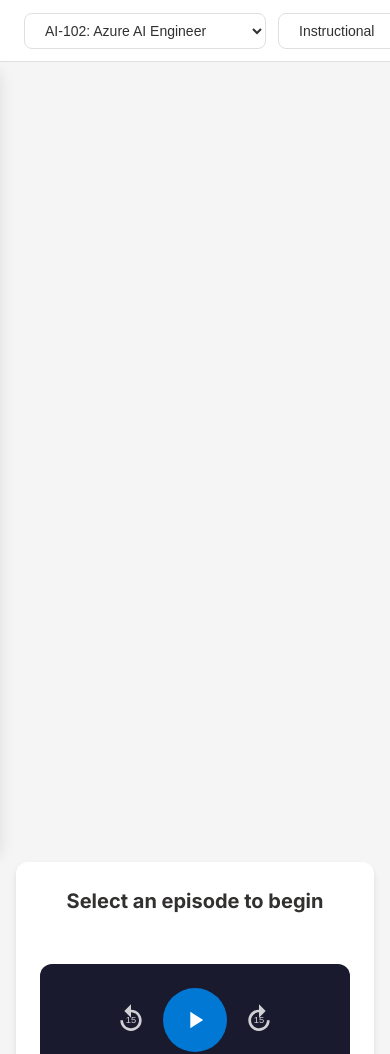
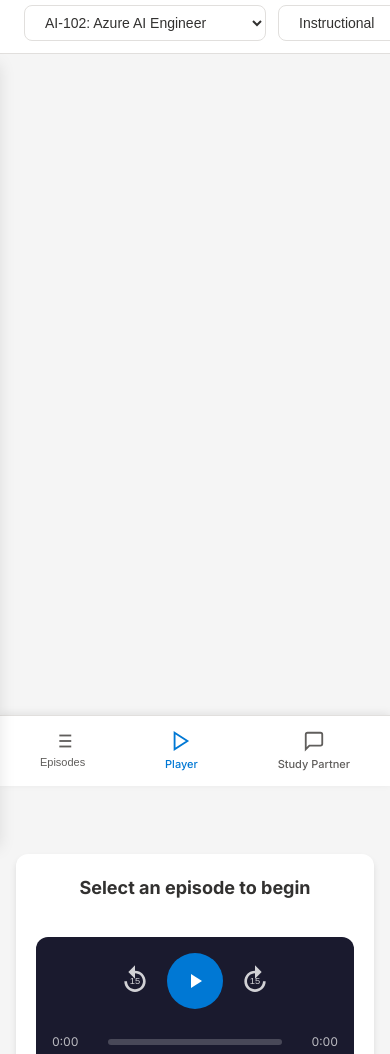
Before and after one commit to matthansen0/certaudio, a plain HTML site: page src/web/index.html in a window 390 px wide. Shown: the part 58-1112 px from the top of the page. Drawn offline with Linux system fonts and the light colour scheme; no server answers.

Commit message:
fix: improve mobile UI experience
- Add fixed bottom nav bar on mobile with Episodes, Player, and Study Partner tabs
- Auto-scroll to player section after selecting episode from mobile sidebar
- Tighten player layout padding/sizing on small screens
- Add safe-area padding for devices with home indicators
- Add bottom padding to prevent content hiding behind mobile nav bar
- All changes scoped to mobile breakpoints, no desktop impact

```diff
--- a/src/web/css/study.css
+++ b/src/web/css/study.css
@@ -486,6 +486,7 @@
 
     .study-main {
         padding: 0;
+        padding-bottom: 70px;
     }
 
     .chat-welcome {
--- a/src/web/css/styles.css
+++ b/src/web/css/styles.css
@@ -873,18 +873,78 @@ body {
 }
 
 /* ============================================
+   Mobile Navigation Bar
+   ============================================ */
+.mobile-nav-bar {
+    display: none;
+}
+
+/* ============================================
    Responsive
    ============================================ */
 @media (max-width: 768px) {
+    /* Hide desktop nav links in the header */
     .nav-links {
         display: none;
+    }
+
+    /* Show mobile bottom nav bar */
+    .mobile-nav-bar {
+        display: flex;
+        position: fixed;
+        bottom: 0;
+        left: 0;
+        right: 0;
+        z-index: 200;
+        background: var(--color-bg-card);
+        border-top: 1px solid var(--color-border);
+        box-shadow: 0 -2px 8px rgba(0, 0, 0, 0.08);
+        justify-content: space-around;
+        padding: 0.5rem 0;
+        padding-bottom: calc(0.5rem + env(safe-area-inset-bottom, 0px));
+    }
+
+    .mobile-nav-link {
+        display: flex;
+        flex-direction: column;
+        align-items: center;
+        gap: 0.25rem;
+        padding: 0.375rem 1rem;
+        border-radius: var(--radius-md);
+        color: var(--color-text-secondary);
+        text-decoration: none;
+        font-size: 0.6875rem;
+        font-weight: 500;
+        transition: all var(--transition-fast);
+        background: none;
+        border: none;
+        cursor: pointer;
+    }
+
+    .mobile-nav-link:hover,
+    .mobile-nav-link:active {
+        color: var(--color-primary);
+    }
+
+    .mobile-nav-link.active {
+        color: var(--color-primary);
+    }
+
+    .mobile-nav-link svg {
+        width: 22px;
+        height: 22px;
+    }
+
+    /* Add bottom padding to main content so it's not hidden behind the nav bar */
+    .main-content {
+        padding-bottom: 70px;
     }
 }
 
 @media (max-width: 600px) {
     .header-content {
         flex-wrap: wrap;
-        gap: 1rem;
+        gap: 0.5rem;
     }
 
     .certification-selector {
@@ -901,10 +961,28 @@ body {
     }
 
     .now-playing {
-        padding: 1.5rem;
+        padding: 1.25rem;
     }
 
     .episode-title {
-        font-size: 1.25rem;
+        font-size: 1.125rem;
+    }
+
+    .episode-info {
+        margin-bottom: 1.25rem;
+    }
+
+    .audio-player {
+        padding: 1rem;
+    }
+
+    .btn-play {
+        width: 56px;
+        height: 56px;
+    }
+
+    .btn-play svg {
+        width: 24px;
+        height: 24px;
     }
 }
--- a/src/web/index.html
+++ b/src/web/index.html
@@ -187,6 +187,33 @@
         </main>
     </div>
 
+    <!-- Mobile Bottom Navigation Bar -->
+    <nav class="mobile-nav-bar">
+        <button class="mobile-nav-link" id="btnMobileEpisodes" aria-label="Episodes">
+            <svg viewBox="0 0 24 24" fill="none" stroke="currentColor" stroke-width="2">
+                <line x1="8" y1="6" x2="21" y2="6"></line>
+                <line x1="8" y1="12" x2="21" y2="12"></line>
+                <line x1="8" y1="18" x2="21" y2="18"></line>
+                <line x1="3" y1="6" x2="3.01" y2="6"></line>
+                <line x1="3" y1="12" x2="3.01" y2="12"></line>
+                <line x1="3" y1="18" x2="3.01" y2="18"></line>
+            </svg>
+            Episodes
+        </button>
+        <a href="index.html" class="mobile-nav-link active">
+            <svg viewBox="0 0 24 24" fill="none" stroke="currentColor" stroke-width="2">
+                <polygon points="5 3 19 12 5 21 5 3"></polygon>
+            </svg>
+            Player
+        </a>
+        <a href="study.html" class="mobile-nav-link">
+            <svg viewBox="0 0 24 24" fill="none" stroke="currentColor" stroke-width="2">
+                <path d="M21 15a2 2 0 0 1-2 2H7l-4 4V5a2 2 0 0 1 2-2h14a2 2 0 0 1 2 2z"></path>
+            </svg>
+            Study Partner
+        </a>
+    </nav>
+
     <script src="js/app.js"></script>
 </body>
 </html>
--- a/src/web/js/app.js
+++ b/src/web/js/app.js
@@ -239,6 +239,12 @@ function setupEventListeners() {
     if (elements.sidebarOverlay) {
         elements.sidebarOverlay.addEventListener('click', closeMobileSidebar);
     }
+
+    // Mobile bottom nav: Episodes button opens sidebar
+    const btnMobileEpisodes = document.getElementById('btnMobileEpisodes');
+    if (btnMobileEpisodes) {
+        btnMobileEpisodes.addEventListener('click', toggleMobileSidebar);
+    }
 }
 
 // ============================================
@@ -255,6 +261,14 @@ function closeMobileSidebar() {
     elements.sidebar.classList.remove('open');
     elements.sidebarOverlay.classList.remove('visible');
     document.body.style.overflow = '';
+
+    // Scroll to player section on mobile so user sees it immediately
+    if (window.innerWidth <= 900) {
+        const playerSection = document.querySelector('.player-section');
+        if (playerSection) {
+            playerSection.scrollIntoView({ behavior: 'smooth', block: 'start' });
+        }
+    }
 }
 
 // ============================================
```
Also changed, not shown: src/web/study.html (+16 -0 lines).
